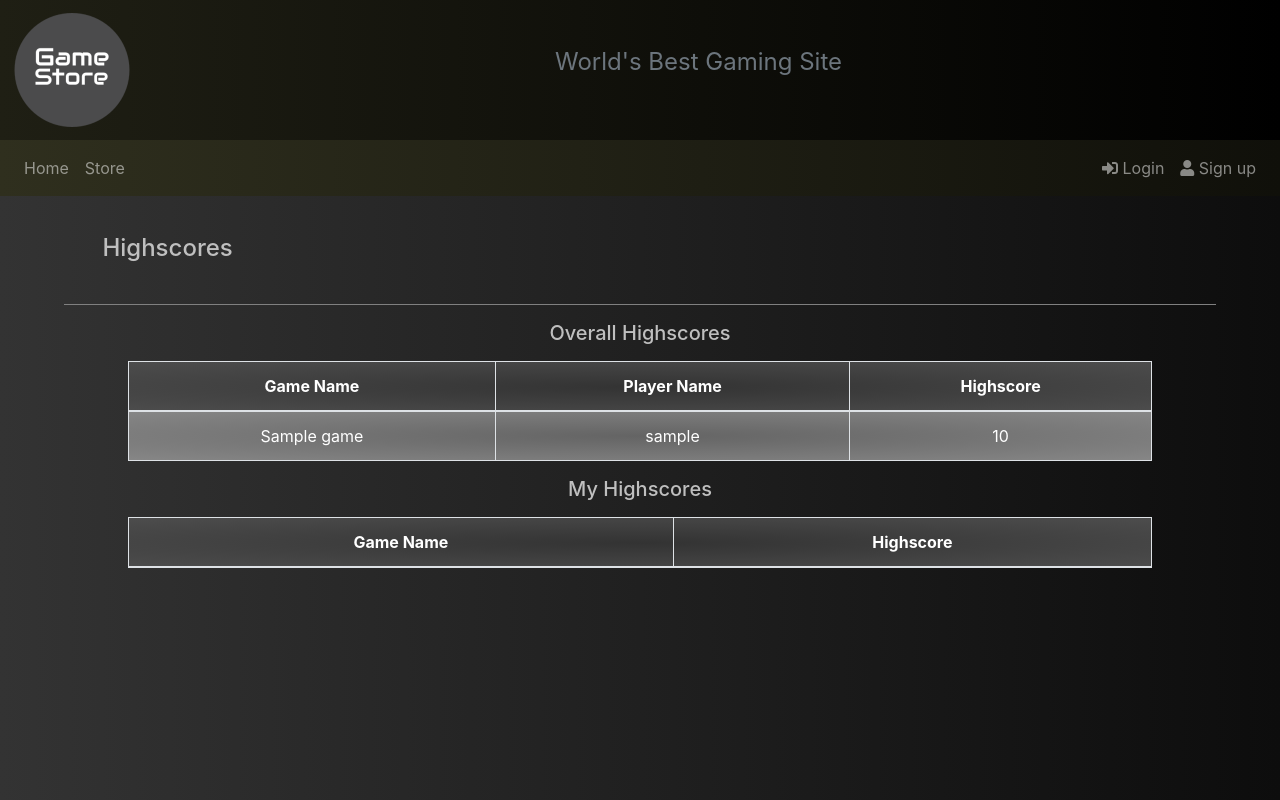
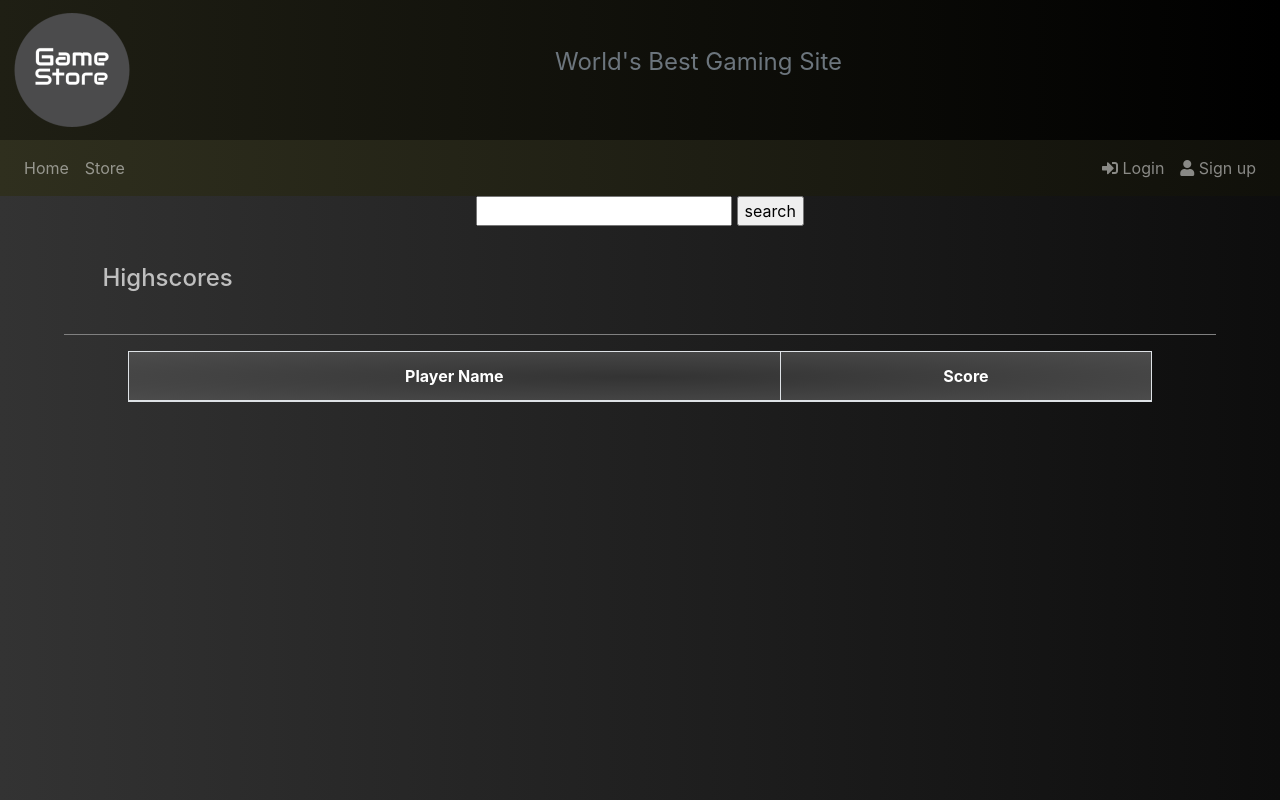
Before and after one commit to LVK-96/WSD-project, a Django app: page /highscores in a window 1280 px wide. Run offline with Django 3.2, Linux system fonts and the light colour scheme; tables that the repository leaves empty hold one stand-in row (values such as "Sample post"); lists and menus that the app fills with data are empty; some libraries are stand-ins or nearby versions.

Commit message:
improved highscores

```diff
--- a/wsd_project/api/views.py
+++ b/wsd_project/api/views.py
@@ -23,8 +23,8 @@ def RESTapi(request):
             user = CustomUser.objects.get(username=username)
             game = Game.objects.get(name=game_name)
             if Highscore.objects.get(game=game, player=user):
+                score_JSON = json.dumps(highscore.score)
                 highscore = Highscore.objects.get(game=game, player=user)
-                score_JSON = json.dumps(highscore.score)
                 return render(request, 'api/REST.html', {'jsonString': score_JSON})
 
         if game_name == None:
--- a/wsd_project/store/views.py
+++ b/wsd_project/store/views.py
@@ -58,21 +58,13 @@ def store(request):
     return render(request, 'store/store.html', {'allgames': allgames, 'tags': tags, 'flag': flag})
 
 def highscores(request):
-    largesthighscore = Highscore.objects.values('game').annotate(max_score=Max('score'))
-
-    context = []
-
-    for item in largesthighscore:
-        game_name = Game.objects.all().get(pk = item["game"]).name
-        user_queryset = Highscore.objects.filter(game = item["game"], score = item["max_score"])
-        user_names = []
-        for user_object in user_queryset:
-            user_names.append(user_object.player.username)
-        context.append({'game_pk': item["game"], 'game_name': game_name, 'max_score': item["max_score"], 'player_name': user_names })
-
-    myhighscores = Highscore.objects.filter(player_id=request.user.pk)
-
-    return render(request, 'store/highscores.html', {'bestscores': context, 'myhighscores': myhighscores})
+    if request.method == 'GET':
+        if "game" in request.GET:
+            game_name = request.GET.get("game")
+            game = Game.objects.get(name=game_name)
+            highscores = Highscore.objects.filter(game=game)
+            return render(request, 'store/highscores.html', {'highscores': highscores, 'game': game})
+    return render(request, 'store/highscores.html')
 
 @active_user_required
 def my_library(request):
--- a/wsd_project/templates/store/highscores.html
+++ b/wsd_project/templates/store/highscores.html
@@ -1,46 +1,38 @@
 {% extends 'base.html' %}
 {% block content %}
+<div class="container">
+    <form method="GET">
+       {% csrf_token %}
+        <input type="hidden" name="messagetype" value="search">
+       <input type="text" name="game">
+       <input type="submit" name=submit value="search">
+    </form>
+</div>
+{% if flag == 1 %}
+    <div class="container">
+        <p>Game With That Name Not Found</p>
+    </div>
+{% endif %}
+
 <h4 id="lib-header">Highscores</h4>
 <hr>
-
-    <h5>Overall Highscores</h5>
+    {% if game %}
+    <h5>Highscores for {{ game.name }}</h5>
+    {% endif %}
     <table class="table table-bordered mx-auto m-3">
         <thead style="background-image: radial-gradient(rgb(51, 51, 51), rgb(77, 77, 77)); color: white;">
             <tr>
-                <th scope="col">Game Name</th>
                 <th scope="col">Player Name</th>
-                <th scope="col">Highscore</th>
+                <th scope="col">Score</th>
             </tr>
         </thead>
         <tbody>
-        {% for onescore in bestscores %}
-            {% for player in onescore.player_name %}
+        {% for score in highscores %}
             <tr style="background-image: radial-gradient(rgb(100, 100, 100), rgb(135, 135, 135)); color: white;">
-                <td scope="col">{{ onescore.game_name }}</td>
-                <td scope="col"> {{ player }}</td>
-                <td scope="col">{{ onescore.max_score }} </td>
-            </tr>
-            {% endfor %}
-        {% endfor %}
-        </tbody>
-    </table>
-    <h5>My Highscores</h5>
-    <table class="table table-bordered mx-auto m-3">
-        <thead style="background-image: radial-gradient(rgb(51, 51, 51), rgb(77, 77, 77)); color: white;">
-            <tr>
-                <th scope="col">Game Name</th>
-                <th scope="col">Highscore</th>
-            </tr>
-        </thead>
-        <tbody>
-        {% for scores in myhighscores %}
-            <tr style="background-image: radial-gradient(rgb(100, 100, 100), rgb(135, 135, 135)); color: white;">
-                <td scope="col">{{ scores.game.name }}</td>
-                <td scope="col">{{ scores.score }}</td>
+                <td scope="col"> {{ score.player.username }}</td>
+                <td scope="col">{{ score.score }} </td>
             </tr>
         {% endfor %}
         </tbody>
     </table>
-
-
 {% endblock %}
--- a/wsd_project/templates/store/store.html
+++ b/wsd_project/templates/store/store.html
@@ -28,6 +28,7 @@
        <input type="submit" name="filter" value="filter">
     </form>
 </div>
+
 <div class="container">
     <form method="POST">
        {% csrf_token %}
@@ -36,6 +37,7 @@
        <input type="submit" name=submit value="search">
     </form>
 </div>
+
 {% if flag == 1 %}
     <div class="container">
         <p>Game With That Name Not Found</p>
```
Also changed, not shown: wsd_project/templates/users/profile.html (+18 -0 lines), wsd_project/users/views.py (+7 -0 lines).
